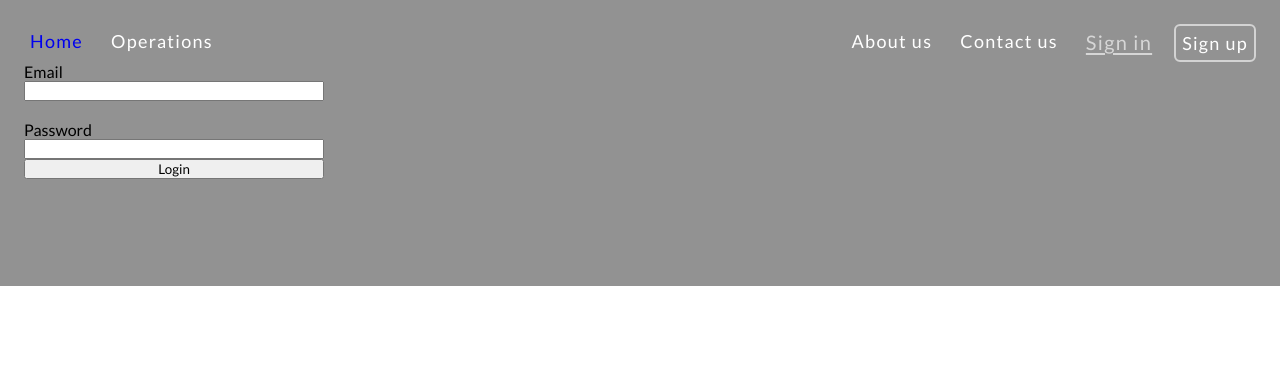
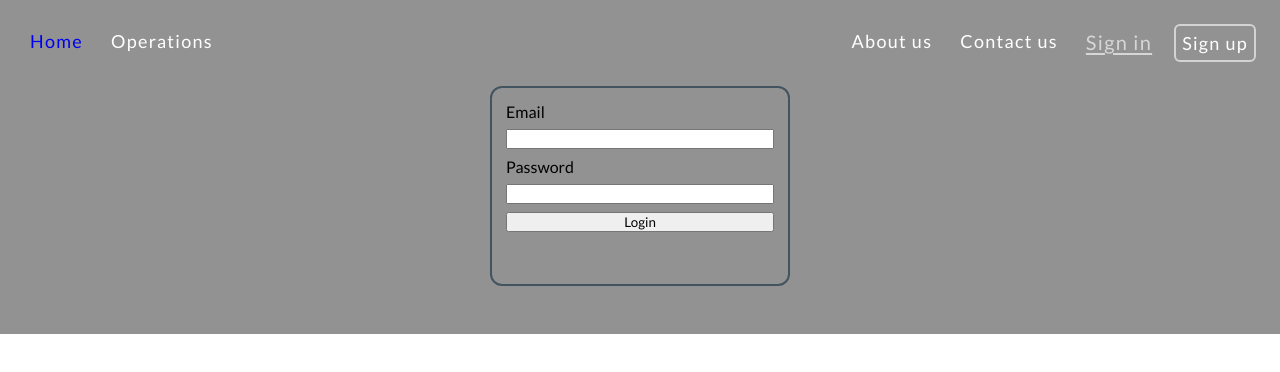
Before and after one commit to ian-afk/GYM_PROJECT_mern, a React (Vite) app in the folder frontend/: page /users/login in a window 1280 px wide. Shown: the top 372 px of the page. Built offline with nearby package versions, Linux system fonts and the light colour scheme.

Commit message:
add initial design for form

```diff
--- a/frontend/src/pages/auth/AuthPage.jsx
+++ b/frontend/src/pages/auth/AuthPage.jsx
@@ -5,7 +5,7 @@ export default function AuthPage() {
   return (
     <div className={styles.loginContainer}>
       <Nav />
-      <Outlet />
+      <Outlet className={styles.loginFormContainer} />
     </div>
   );
 }
--- a/frontend/src/pages/auth/AuthPage.module.css
+++ b/frontend/src/pages/auth/AuthPage.module.css
@@ -2,3 +2,9 @@
   padding: 24px;
   background-color: #929292;
 }
+
+.loginContainer .loginFormContainer {
+  display: flex;
+  justify-content: center;
+  align-items: center;
+}
--- a/frontend/src/pages/auth/Login.jsx
+++ b/frontend/src/pages/auth/Login.jsx
@@ -52,7 +52,6 @@ export default function Login() {
           value={user.email}
           onChange={handleChange}
         />
-        <br />
         <label>Password</label>
         <input
           type="password"
--- a/frontend/src/pages/auth/Login.module.css
+++ b/frontend/src/pages/auth/Login.module.css
@@ -1,6 +1,12 @@
 .loginForm {
+  border: 2px solid rgb(66, 84, 95);
+  border-radius: 12px;
+  margin: 24px auto;
+  padding: 14px;
+
   display: flex;
   flex-direction: column;
+  gap: 8px;
 }
 
 .loginForm input {
```
